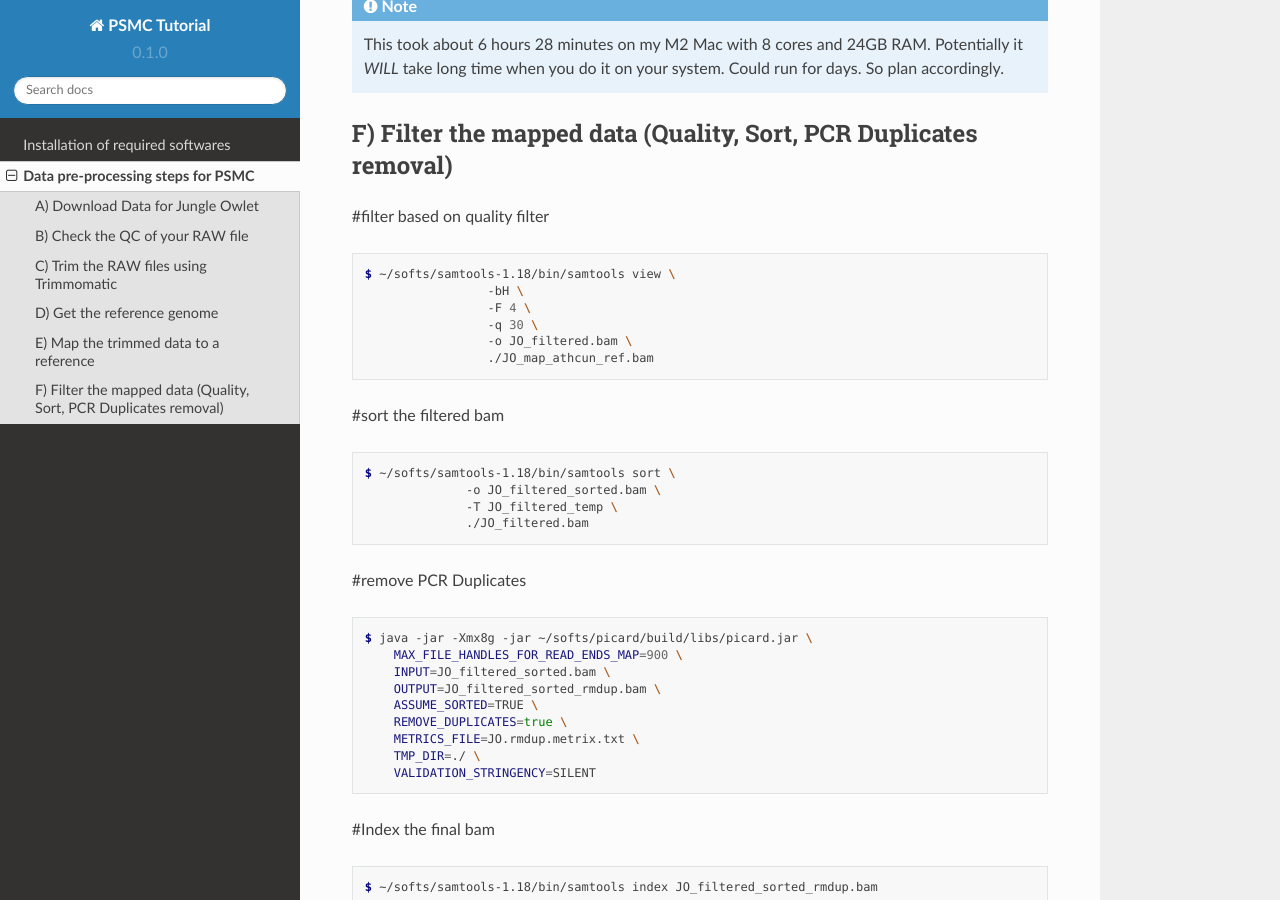
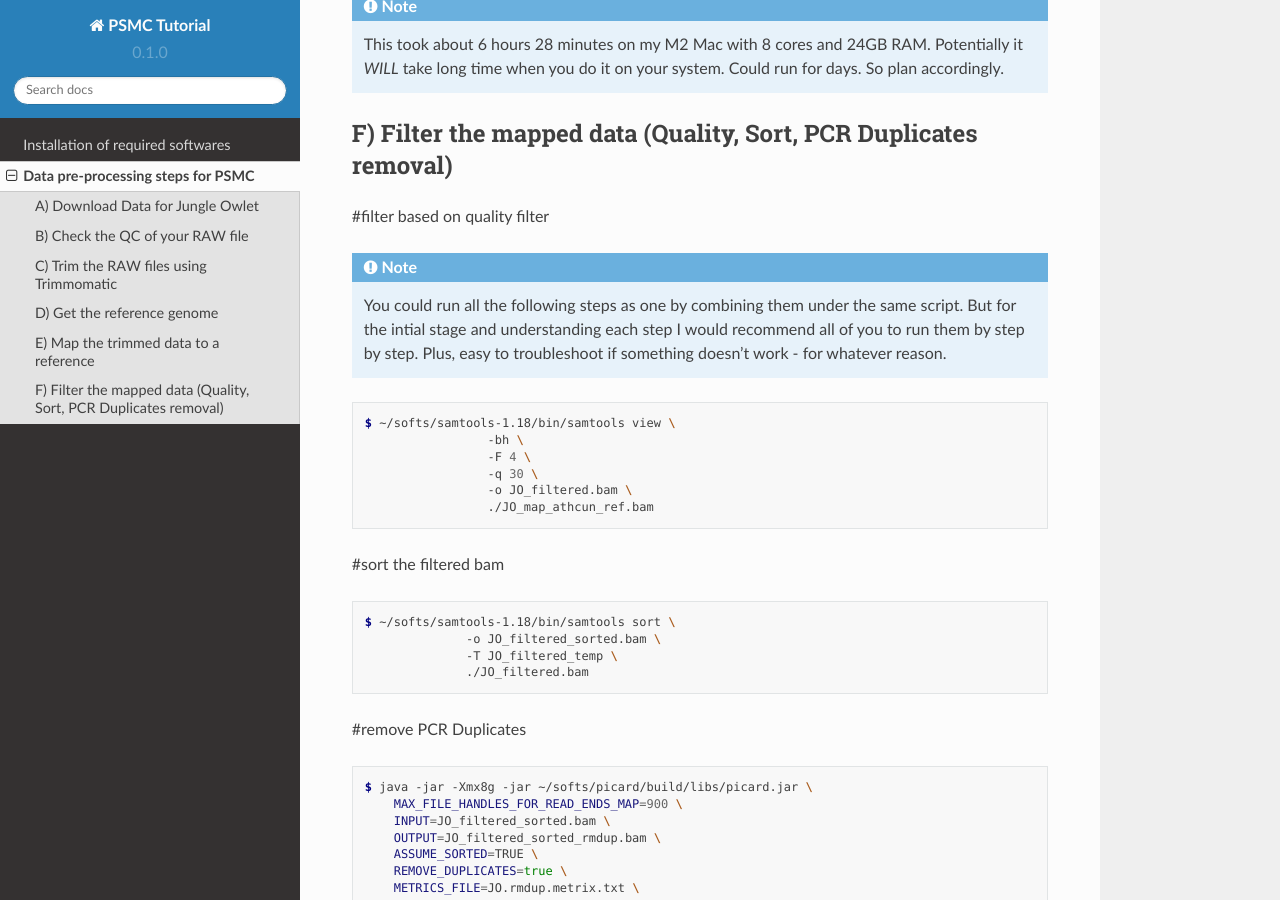
Before and after one commit to stachyris/PSMC_Tutorial-BirdLab, a Sphinx documentation site: the page built from docs/source/01_Data_Pre-Processing.rst, in a window 1280 px wide and 900 px high, scrolled down 2750 px. Built offline with Sphinx 7.4.7 and the Read the Docs theme 2.0.0, drawn with Linux system fonts in a browser that asks for light colours.

Commit message:
Additional notes_01_Data_Pre-Processing.rst

```diff
--- a/docs/source/01_Data_Pre-Processing.rst
+++ b/docs/source/01_Data_Pre-Processing.rst
@@ -142,10 +142,15 @@ F) Filter the mapped data (Quality, Sort, PCR Duplicates removal)
 
 #filter based on quality filter
 
+.. note::
+
+ You could run all the following steps as one by combining them under the same script. But for the intial stage and understanding each step I would
+ recommend all of you to run them by step by step. Plus, easy to troubleshoot if something doesn't work - for whatever reason.
+
 .. code-block:: console
 
   $ ~/softs/samtools-1.18/bin/samtools view \
-                   -bH \
+                   -bh \
                    -F 4 \
                    -q 30 \
                    -o JO_filtered.bam \
```
